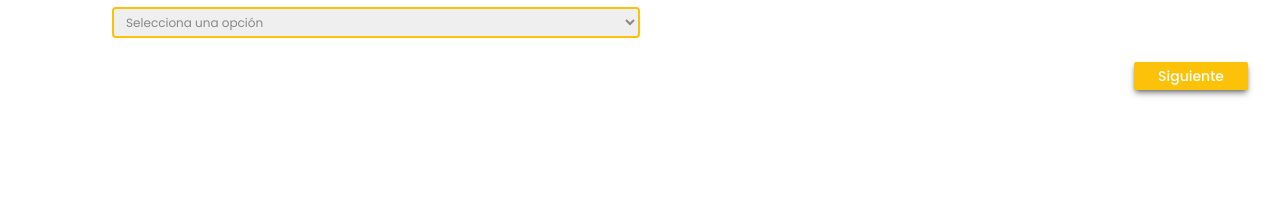
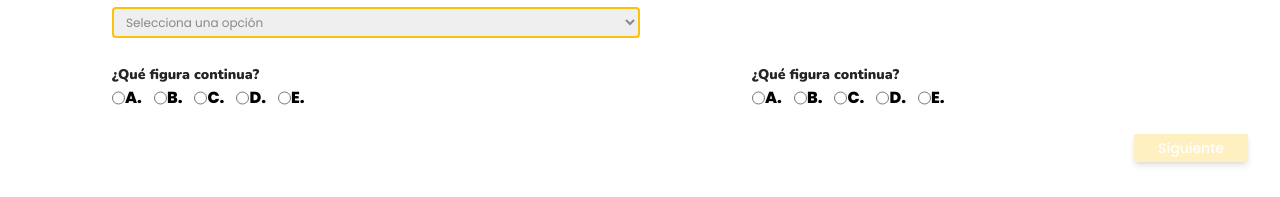
Before and after one commit to programateacademy/PROGRAMATE-SCHOOL-FRONT, a React (Vite) app: page /Logic in a window 1280 px wide. Shown: the part 600-797 px from the top of the page. Built offline with nearby package versions, Linux system fonts and the light colour scheme.

Commit message:
v10-1 backend connection

```diff
--- a/src/components/Form/Guardian.jsx
+++ b/src/components/Form/Guardian.jsx
@@ -349,7 +349,7 @@ const Guardian = () => {
                         onClick={guardianP}
                         disabled={!(isValid && dirty)}
                     type='submit'
-                    className='flex m-5 px-6 py-1 bg-yellow shadow-md shadow-dark/50 hover:bg-dark text-center text-light text-sm font-Poppins font-medium'>Siguiente</button>
+                        className='flex m-5 px-6 py-1 bg-yellow shadow-md shadow-dark/50 hover:bg-dark text-center text-light text-sm font-Poppins font-medium disabled:opacity-25'>Siguiente</button>
                 </Link>
 
             </form>
--- a/src/components/Form/Logic.jsx
+++ b/src/components/Form/Logic.jsx
@@ -118,26 +118,173 @@ const Logic = () => {
                     </select>
                     {errors.logic2 && touched.logic2 && <p className='text-red text-xs font-Poppins'>{errors.logic2}</p>}
                 </div>
+
                 {/* question 52 id logic3 */}
-                {/* value={values.logic3}
+
+                <div className='grid grid-cols-2'>
+                    <div className='flex flex-col'>
+                    <section
+                        value={values.logic3}
                         onChange={handleChange}
                         onBlur={handleBlur}
+                        className='font-Nunito'>
+                        <article className='mx-12 sm:mx-40 md:mx-16 lg:mx-28 pb-6'>
+                            <label className='pb-1.5 text-dark text-sm font-Nunito font-black'>¿Qué figura continua?</label>
+                            <div className="flex flex-row gap-3">
+                                <div className='flex flex-row'>
+                                    <label className='flex justify-center font-Poppins font-extrabold text-center'>
+                                        <input
+                                            type="radio"
+                                            name="logic3"
+                                            id="logic3"
+                                            value="A"
+                                            className="accent-red
+                                            focus:accent-yellow" />
+                                        A.
+                                    </label>
+                                </div>
 
-                        {errors.logic3 && touched.logic3 && <p className='text-red text-xs font-Poppins'>{errors.logic3}</p>}                */}
+                                <div className='flex flex-row'>
+                                    <label className='flex justify-center font-Poppins font-extrabold text-center'>
+                                        <input
+                                            type="radio"
+                                            name="logic3"
+                                            id="logic3"
+                                            value="B"
+                                            className="accent-red
+                                            focus:accent-yellow" />
+                                        B.
+                                    </label>
+                                </div>
+
+                                <div className='flex flex-row'>
+                                    <label className='flex justify-center font-Poppins font-extrabold text-center'>
+                                        <input
+                                            type="radio"
+                                            name="logic3"
+                                            id="logic3"
+                                            value="C"
+                                            className="accent-red
+                                            focus:accent-yellow flex items-center" />
+                                        C.
+                                    </label>
+                                </div>
+                                <div className='flex flex-row'>
+                                    <label className='flex justify-center font-Poppins font-extrabold text-center'>
+                                        <input
+                                            type="radio"
+                                            name="logic3"
+                                            id="logic3"
+                                            value="D"
+                                            className="accent-red
+                                            focus:accent-yellow flex items-center" />
+                                        D.
+                                    </label>
+                                </div>
+                                <div className='flex flex-row'>
+                                    <label className='flex justify-center font-Poppins font-extrabold text-center'>
+                                        <input
+                                            type="radio"
+                                            name="logic3"
+                                            id="logic3"
+                                            value="E"
+                                            className="accent-red
+                                            focus:accent-yellow flex items-center" />
+                                        E.
+                                    </label>
+                                </div>
+                            </div>
+                        </article>
+                        {errors.logic3 && touched.logic3 && <p className='text-red text-xs font-Poppins'>{errors.logic3}</p>}
+                    </section>
+                    </div>
 
                 {/* question 53 id logic4 */}
-                {/* value={values.logic4}
+
+                    <div className='flex flex-col'>
+                    <section
+                        value={values.logic4}
                         onChange={handleChange}
                         onBlur={handleBlur}
+                        className='font-Nunito'>
+                        <article className=' mx-12 sm:mx-40 md:mx-16 lg:mx-28 pb-6'>
+                            <label className='pb-1.5 text-dark text-sm font-Nunito font-black'>¿Qué figura continua?</label>
+                            <div className="flex flex-row gap-3">
+                                <div className='flex flex-row '>
+                                    <label className='flex justify-center font-Poppins font-extrabold text-center'>
+                                        <input
+                                            type="radio"
+                                            name="logic4"
+                                            id="logic4"
+                                            value="A"
+                                            className="accent-red
+                                            focus:accent-yellow" />
+                                        A.
+                                    </label>
+                                </div>
 
-                        {errors.logic4 && touched.logic4 && <p className='text-red text-xs font-Poppins'>{errors.logic4}</p>} */}
+                                <div className='flex flex-row'>
+                                    <label className='flex justify-center font-Poppins font-extrabold text-center'>
+                                        <input
+                                            type="radio"
+                                            name="logic4"
+                                            id="logic4"
+                                            value="B"
+                                            className="accent-red
+                                            focus:accent-yellow" />
+                                        B.
+                                    </label>
+                                </div>
+
+                                <div className='flex flex-row'>
+                                    <label className='flex justify-center font-Poppins font-extrabold text-center'>
+                                        <input
+                                            type="radio"
+                                            name="logic4"
+                                            id="logic4"
+                                            value="C"
+                                            className="accent-red
+                                            focus:accent-yellow flex items-center" />
+                                        C.
+                                    </label>
+                                </div>
+                                <div className='flex flex-row'>
+                                    <label className='flex justify-center font-Poppins font-extrabold text-center'>
+                                        <input
+                                            type="radio"
+                                            name="logic3"
+                                            id="logic3"
+                                            value="D"
+                                            className="accent-red
+                                            focus:accent-yellow flex items-center" />
+                                        D.
+                                    </label>
+                                </div>
+                                <div className='flex flex-row'>
+                                    <label className='flex justify-center font-Poppins font-extrabold text-center'>
+                                        <input
+                                            type="radio"
+                                            name="logic3"
+                                            id="logic3"
+                                            value="E"
+                                            className="accent-red
+                                            focus:accent-yellow flex items-center" />
+                                        E.
+                                    </label>
+                                </div>
+                            </div>
+                        </article>
+                        {errors.logic4 && touched.logic4 && <p className='text-red text-xs font-Poppins'>{errors.logic4}</p>}
+                    </section>
+                    </div>
+                </div>
 
             <Link className='flex justify-end mr-8' to='/'>
                     <button
                         onClick={logicP}
                         disabled={!(isValid && dirty)}
-                type='submit'
-                className='px-6 py-1 bg-yellow shadow-md shadow-dark/50 hover:bg-dark text-light text-sm font-Poppins font-medium rounded-sm'>Siguiente</button>
+                        type='submit'
+                        className='px-6 py-1 bg-yellow shadow-md shadow-dark/50 hover:bg-dark text-light text-sm font-Poppins font-medium rounded-sm disabled:opacity-25'>Siguiente</button>
                 </Link>
             </form>
         </div>
--- a/src/components/Form/Motivation.jsx
+++ b/src/components/Form/Motivation.jsx
@@ -281,7 +281,7 @@ const Motivation = () => {
                         onClick={motivationP}
                         disabled={!(isValid && dirty)}
                     type='submit'
-                    className='px-6 py-1 bg-yellow shadow-md shadow-dark/50 hover:bg-dark text-light text-sm font-Poppins font-medium rounded-sm'>Siguiente</button>
+                        className='px-6 py-1 bg-yellow shadow-md shadow-dark/50 hover:bg-dark text-light text-sm font-Poppins font-medium rounded-sm disabled:opacity-25'>Siguiente</button>
                 </Link>
 
             </form>
--- a/src/components/Form/Social.jsx
+++ b/src/components/Form/Social.jsx
@@ -229,7 +229,7 @@ const Social = () => {
                     onClick={socialP}
                     disabled={!(isValid && dirty)}
                         type='submit'
-                        className='flex m-5 px-6 py-1 bg-yellow shadow-md shadow-dark/50 hover:bg-dark text-center text-light text-sm font-Poppins font-medium'>Siguiente</button>
+                        className='flex m-5 px-6 py-1 bg-yellow shadow-md shadow-dark/50 hover:bg-dark text-center text-light text-sm font-Poppins font-medium disabled:opacity-25'>Siguiente</button>
                 </Link>
 
             </form>
--- a/src/components/Form/Student.jsx
+++ b/src/components/Form/Student.jsx
@@ -396,7 +396,7 @@ const Student = () => {
                         onClick={studentP}
                         disabled={!(isValid && dirty)}
                         type='submit'
-                        className='px-6 py-1 bg-yellow shadow-md shadow-dark/50 hover:bg-dark text-light text-sm font-Poppins font-medium rounded-sm'>Siguiente</button>
+                            className='px-6 py-1 bg-yellow shadow-md shadow-dark/50 hover:bg-dark text-light text-sm font-Poppins font-medium rounded-sm disabled:opacity-25'>Siguiente</button>
                     </Link>
                 </div>
             </form>
--- a/src/components/Form/Vocation.jsx
+++ b/src/components/Form/Vocation.jsx
@@ -519,7 +519,7 @@ const Vocation = () => {
                     onClick={vocationP}
                     disabled={!(isValid && dirty)}
                     type='submit'
-                    className='px-6 py-1 bg-yellow shadow-md shadow-dark/50 hover:bg-dark text-light text-sm font-Poppins font-medium rounded-sm'>Siguiente</button>
+                        className='px-6 py-1 bg-yellow shadow-md shadow-dark/50 hover:bg-dark text-light text-sm font-Poppins font-medium rounded-sm disabled:opacity-25'>Siguiente</button>
                 </Link>
 
             </form>
--- a/src/components/SuperAdminSpace/Card.jsx
+++ b/src/components/SuperAdminSpace/Card.jsx
@@ -76,7 +76,7 @@ const [procesoSeleccion, setProcesoSeleccion] = useState(tarjeta.procesoSeleccio
 
 export default Card*/}
 import React, { useState } from 'react'
-import { MdEditSquare } from 'react-icons/md'
+// import { MdEditSquare } from 'react-icons/md'
 import { BsFillPlusSquareFill } from 'react-icons/bs'
 import { FaEdit } from 'react-icons/fa'
 
```
